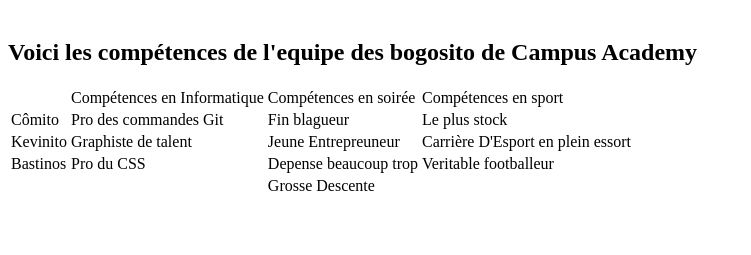
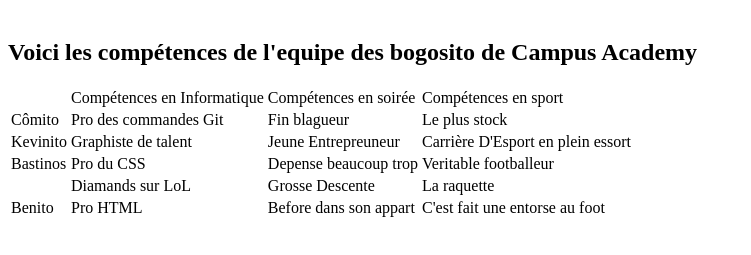
Before and after one commit to NeaYSi/Projet-site, a plain HTML site: page index.html in a window 1280 px wide. Shown: the part 79-334 px from the top of the page, without its empty margins (0-751 px from the left). Drawn offline with Linux system fonts and the light colour scheme; a script that the page names is missing.

Commit message:
Deuxième envois du HTML

```diff
--- a/index.html
+++ b/index.html
@@ -44,9 +44,15 @@
         </tr>
         <tr>
             <td></td>
-            <td></td>
+            <td>Diamands sur LoL</td>
             <td>Grosse Descente</td>
-            <td></td>
+            <td>La raquette</td>
+        </tr>
+        <tr>
+            <td>Benito</td>
+            <td>Pro HTML</td>
+            <td>Before dans son appart</td>
+            <td>C'est fait une entorse au foot</td>
         </tr>
     </table>
 </body>
```
